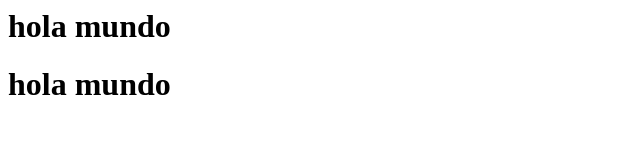
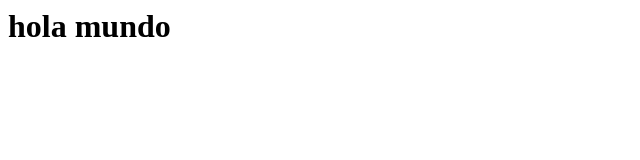
Before and after one commit to alejandrovn/alejandro.github.io, a plain HTML site: page Index.html in a window 1280 px wide. Shown: the whole page, without its empty margins (0-640 px from the left). Drawn offline with Linux system fonts and the light colour scheme.

Commit message:
nuevo camio
asda

```diff
--- a/Index.html
+++ b/Index.html
@@ -1,2 +1 @@
 <h1>hola mundo</h1>
-<h1>hola mundo</h1>
```
